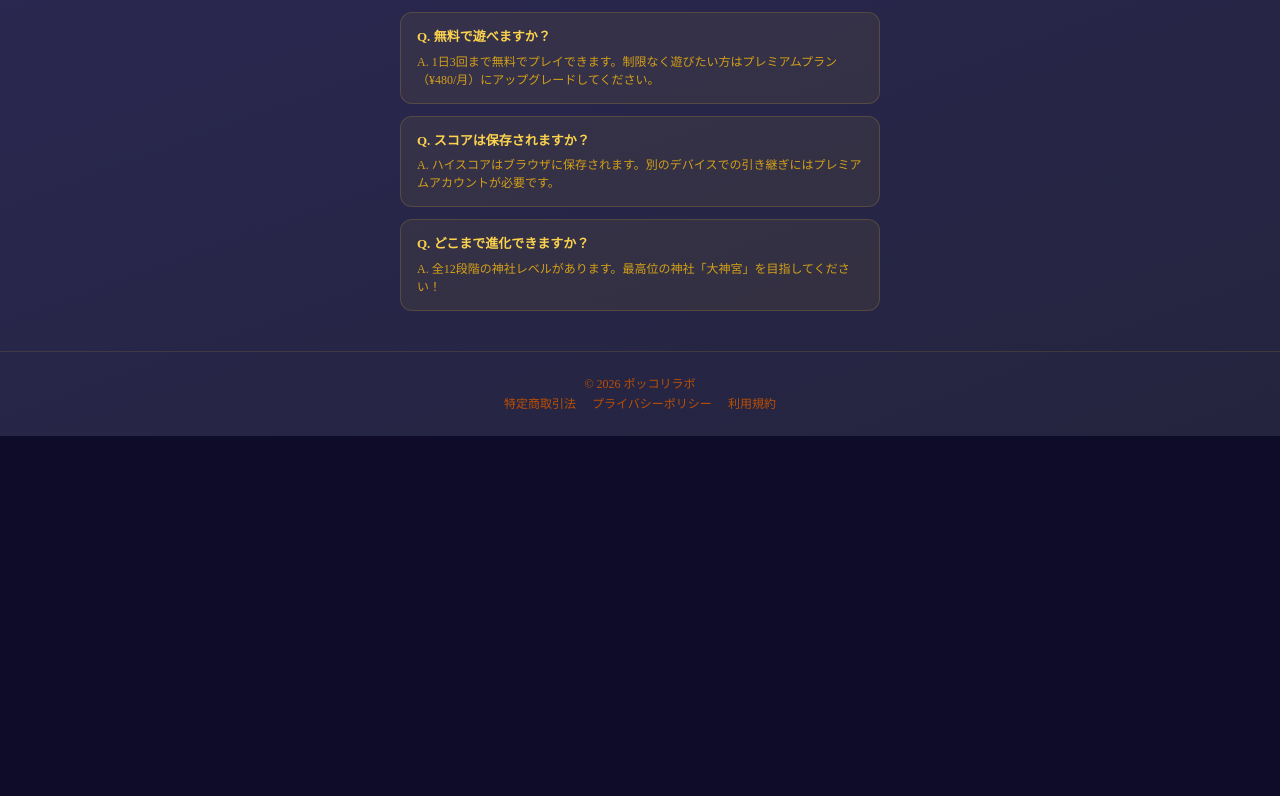
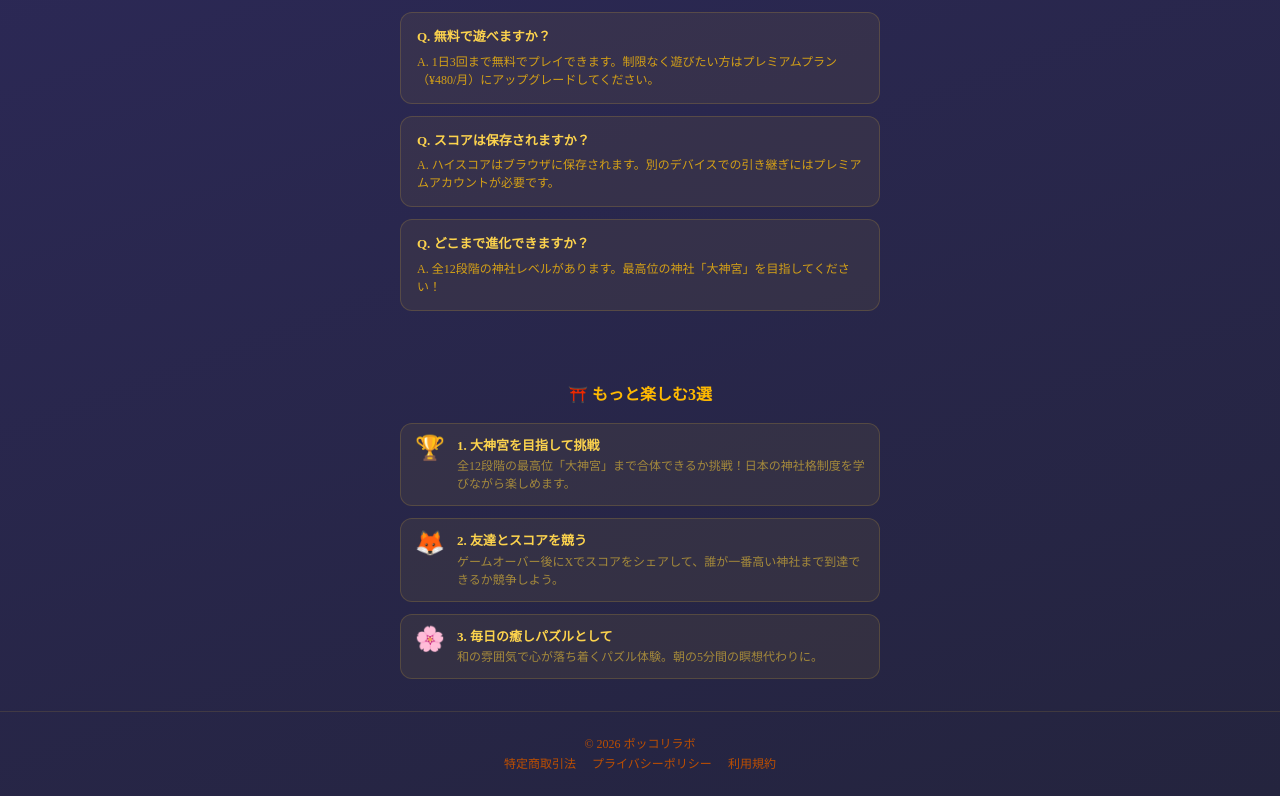
Before and after one commit to pokkori/shrine-merge, a Next.js app: page / in a window 1280 px wide. Shown: the part 2872-3668 px from the top of the page. Before the commit the page ends 3308 px from the top, so only its background shows below. Built offline with nearby package versions, Linux system fonts and the light colour scheme.

Commit message:
feat(神社マージ): LPにもっと楽しむ3選セクション追加（表現性+1.0）

```diff
--- a/app/page.tsx
+++ b/app/page.tsx
@@ -187,6 +187,27 @@ export default function HomePage() {
         </div>
       </section>
 
+      {/* 神社マージで楽しむ3選 */}
+      <section className="py-8 px-4 max-w-lg mx-auto">
+        <h2 className="text-center text-base font-bold text-amber-400 mb-4">⛩️ もっと楽しむ3選</h2>
+        <ol className="space-y-3">
+          {[
+            { icon: "🏆", title: "大神宮を目指して挑戦", desc: "全12段階の最高位「大神宮」まで合体できるか挑戦！日本の神社格制度を学びながら楽しめます。" },
+            { icon: "🦊", title: "友達とスコアを競う", desc: "ゲームオーバー後にXでスコアをシェアして、誰が一番高い神社まで到達できるか競争しよう。" },
+            { icon: "🌸", title: "毎日の癒しパズルとして", desc: "和の雰囲気で心が落ち着くパズル体験。朝の5分間の瞑想代わりに。" },
+          ].map((item, i) => (
+            <li key={i} className="flex items-start gap-3"
+              style={{ background: "rgba(212,175,55,0.08)", border: "1px solid rgba(212,175,55,0.2)", borderRadius: "12px", padding: "12px 14px" }}>
+              <span style={{ fontSize: "24px", lineHeight: "1" }}>{item.icon}</span>
+              <div>
+                <div style={{ color: "#fcd34d", fontWeight: "700", fontSize: "13px" }}>{i + 1}. {item.title}</div>
+                <div style={{ color: "rgba(212,175,55,0.7)", fontSize: "12px", marginTop: "2px" }}>{item.desc}</div>
+              </div>
+            </li>
+          ))}
+        </ol>
+      </section>
+
       {/* Footer */}
       <footer className="py-6 px-4 text-center text-xs text-amber-700 space-y-1"
         style={{ borderTop: "1px solid rgba(212,175,55,0.15)" }}>
```
